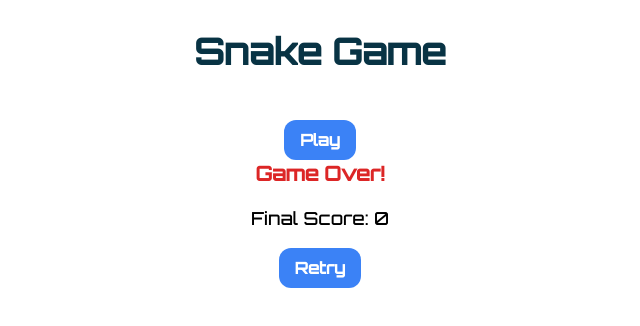
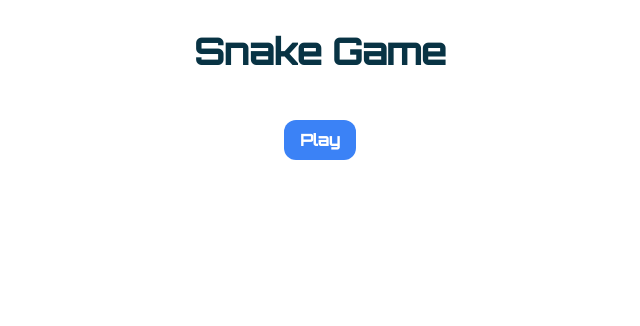
Before and after one commit to sheikhmahmudulhasanshium/Snake-Game, a Next.js app: page / in a window 1280 px wide. Shown: the top 326 px of the page, without its empty margins (320-960 px from the left). Built offline with nearby package versions, Linux system fonts and the light colour scheme.

Commit message:
minor update

```diff
--- a/app/components/game.tsx
+++ b/app/components/game.tsx
@@ -294,7 +294,7 @@ const SnakeGame: React.FC = () => {
             />
           </div>
         )}
-        {gameOver && (
+        {gameStarted && gameOver && (
           <div className="flex flex-col items-center">
             <p className="mb-4 text-xl font-bold text-red-600">Game Over!</p>
             <p className="mb-4 text-lg">Final Score: {score}</p>
```
